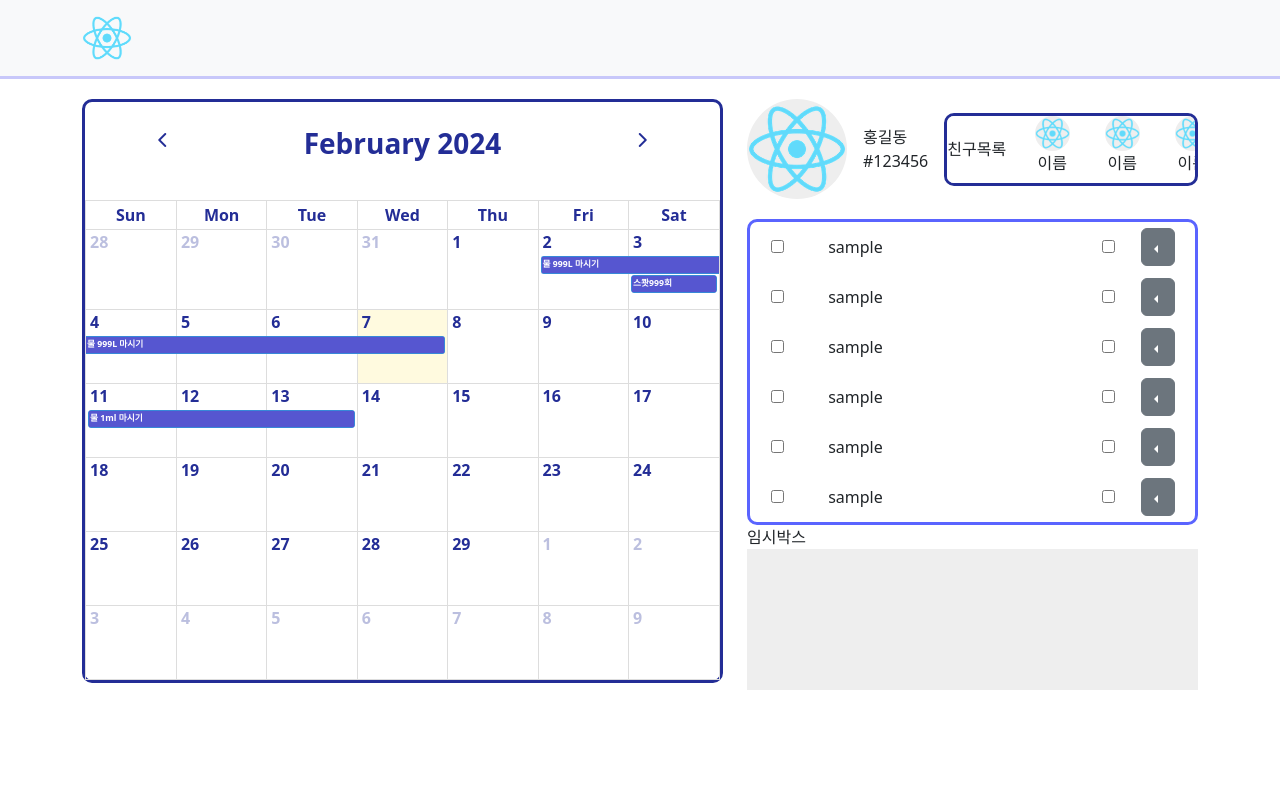
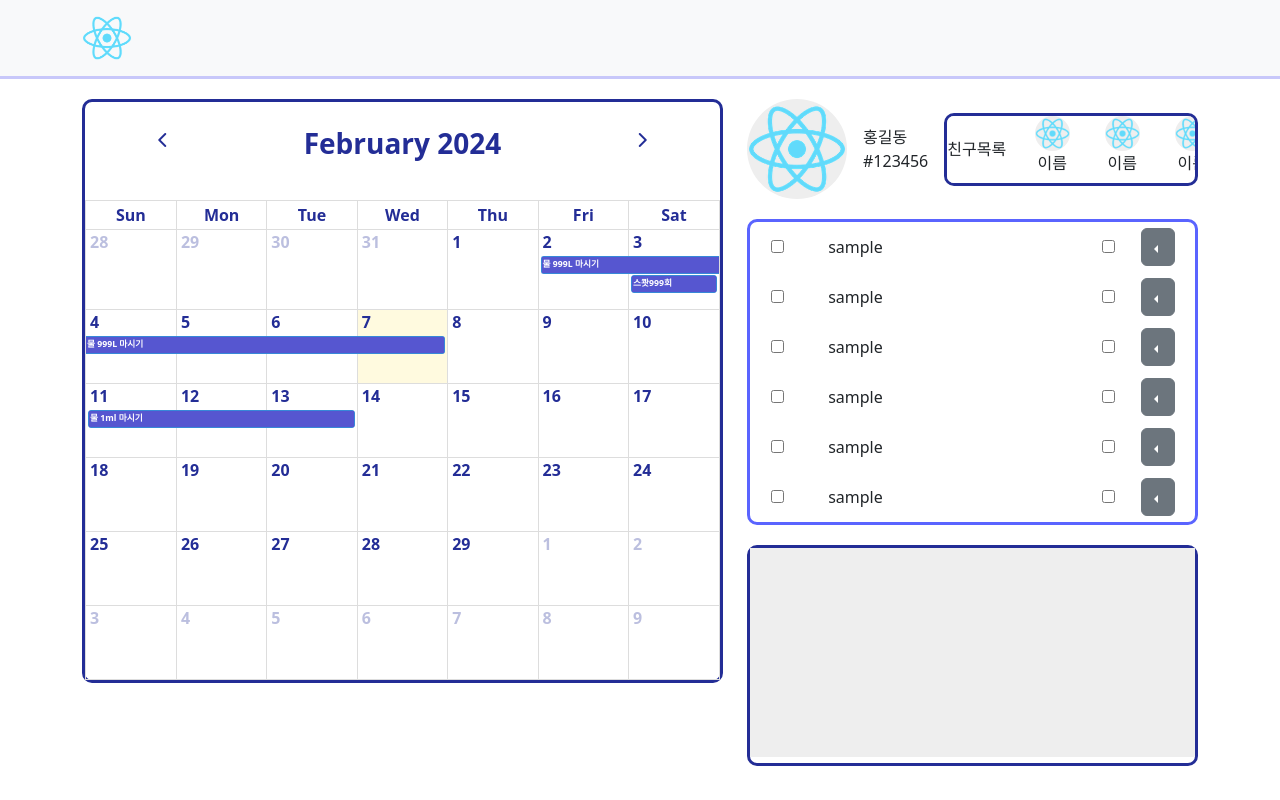
Before and after one commit to seophohoho/PlanIsJustNow-fe, a React (Create React App) app: page /Calender in a window 1280 px wide. Built offline with nearby package versions, Linux system fonts and the light colour scheme.

Commit message:
petSpace h-225로 변경

```diff
--- a/src/components/PetSpaceComponent.js
+++ b/src/components/PetSpaceComponent.js
@@ -8,7 +8,7 @@ function PetSpaceComponent() {
         const config = {
             type: Phaser.AUTO,
             width: 480, // 너비를 조정하십시오.
-            height: 150, // 높이를 조정하십시오.
+            height: 225, // 높이를 조정하십시오.
 
             backgroundColor: '#eee',
             parent: 'phaser-container', // 게임을 렌더링할 요소의 ID를 지정합니다.
@@ -41,6 +41,8 @@ function PetSpaceComponent() {
             const gameId = document.getElementById("phaser-container"); // Target div that wraps the phaser game
             gameId.style.width = '100%'; // set width to 100%
             gameId.style.height = '100%'; // set height to 100%
+            gameId.style.borderRadius ="border: 3px solid rgb(35, 45, 150) !important; border-radius: 10px !important; margin-top: 20px;"
+
         }
 
         return () => {
@@ -50,8 +52,7 @@ function PetSpaceComponent() {
     }, []);
 
     return (
-        <div className='h-200' id='phaser-container'>
-            <div className='w-max h-25'>임시박스</div>
+        <div className='fc-direction-ltr' id='phaser-container'>
         </div>
     );
 }
```
